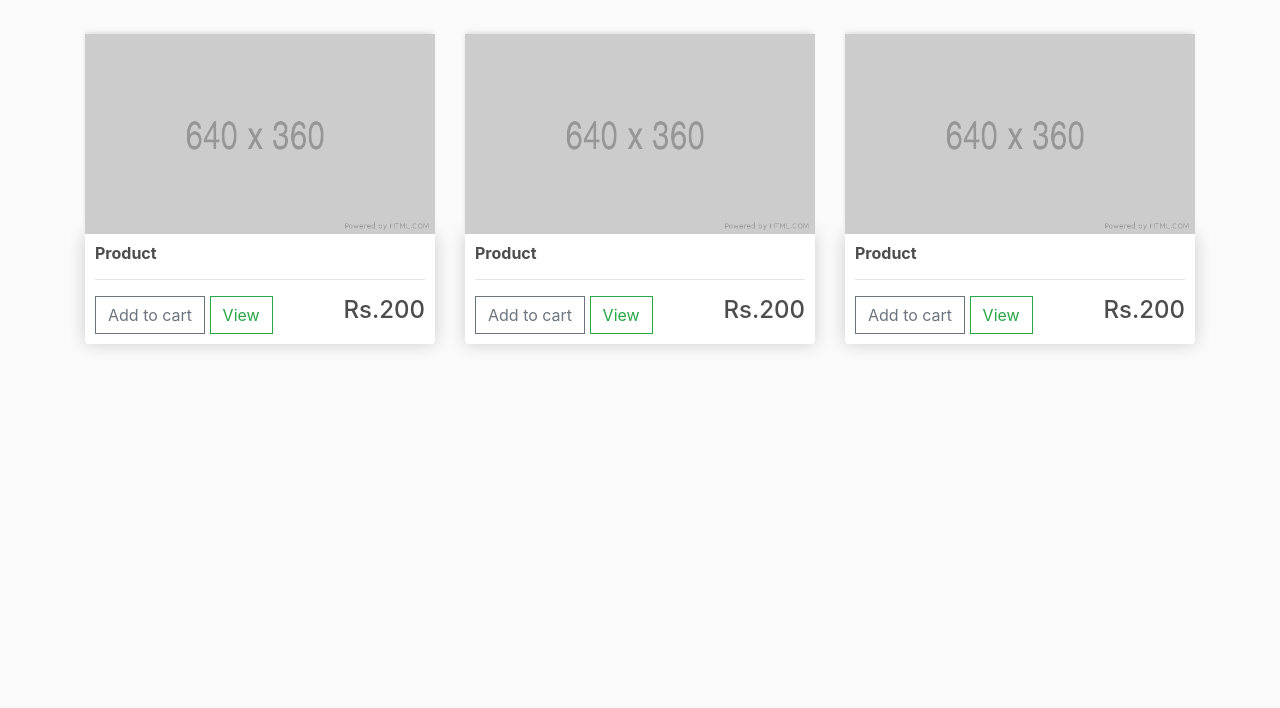
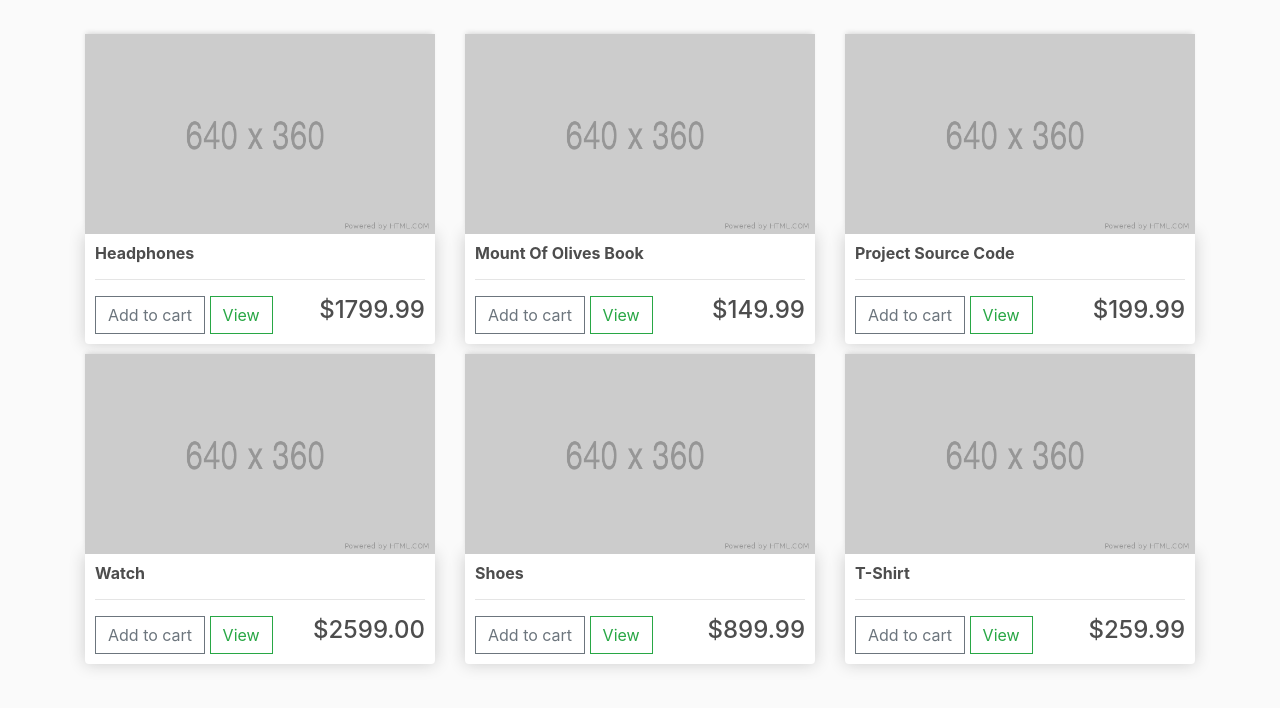
Before and after one commit to JeslinMariumAlex/Ecommerce-Website, a Django app: page / in a window 1280 px wide. Shown: the part 57-765 px from the top of the page. Run offline with Django 5.2, Linux system fonts and the light colour scheme; data comes from the database, SQL or seed files in the repository; some libraries are stand-ins or nearby versions.

Commit message:
Render Products

```diff
--- a/store/templates/store/store.html
+++ b/store/templates/store/store.html
@@ -4,39 +4,18 @@
 {% block content %}
 
     <div class="row">
-
+        {% for product in products %}
         <div class="col-lg-4">
             <img class="thumbnail" src="{% static 'images/placeholder.png' %}">
             <div class="box-element product">
-                <h6><strong>Product</strong></h6>
+                <h6><strong>{{product.name}}</strong></h6>
                 <hr>
                 <button class="btn btn-outline-secondary add-btn">Add to cart</button>
                 <a class="btn btn-outline-success" href="#">View</a>
-                <h4 style="display: inline-block; float: right;">Rs.200</h4>
+                <h4 style="display: inline-block; float: right;">${{product.price|floatformat:2}}</h4>
             </div>
         </div>
 
-        <div class="col-lg-4">
-            <img class="thumbnail" src="{% static 'images/placeholder.png' %}">
-            <div class="box-element product">
-                <h6><strong>Product</strong></h6>
-                <hr>
-                <button class="btn btn-outline-secondary add-btn">Add to cart</button>
-                <a class="btn btn-outline-success" href="#">View</a>
-                <h4 style="display: inline-block; float: right;">Rs.200</h4>
-            </div>
-        </div>
-
-        <div class="col-lg-4">
-            <img class="thumbnail" src="{% static 'images/placeholder.png' %}">
-            <div class="box-element product">
-                <h6><strong>Product</strong></h6>
-                <hr>
-                <button class="btn btn-outline-secondary add-btn">Add to cart</button>
-                <a class="btn btn-outline-success" href="#">View</a>
-                <h4 style="display: inline-block; float: right;">Rs.200</h4>
-            </div>
-        </div>
-
+        {% endfor %}
     </div>
 {% endblock %}
--- a/store/views.py
+++ b/store/views.py
@@ -1,9 +1,12 @@
 from django.shortcuts import render
+from .models import *
 
 # Create your views here.
 
 def store(request):
-    return render(request, 'store/store.html')
+    products = Product.objects.all()
+    context = {'products': products}
+    return render(request, 'store/store.html', context)
 
 def cart(request):
     return render(request, 'store/cart.html')
```
